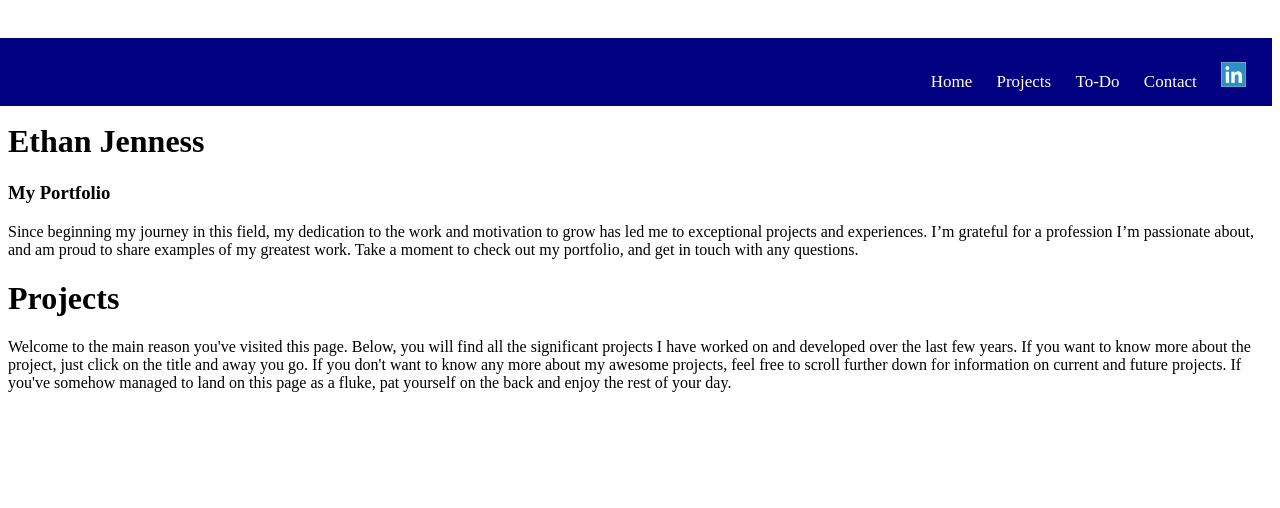
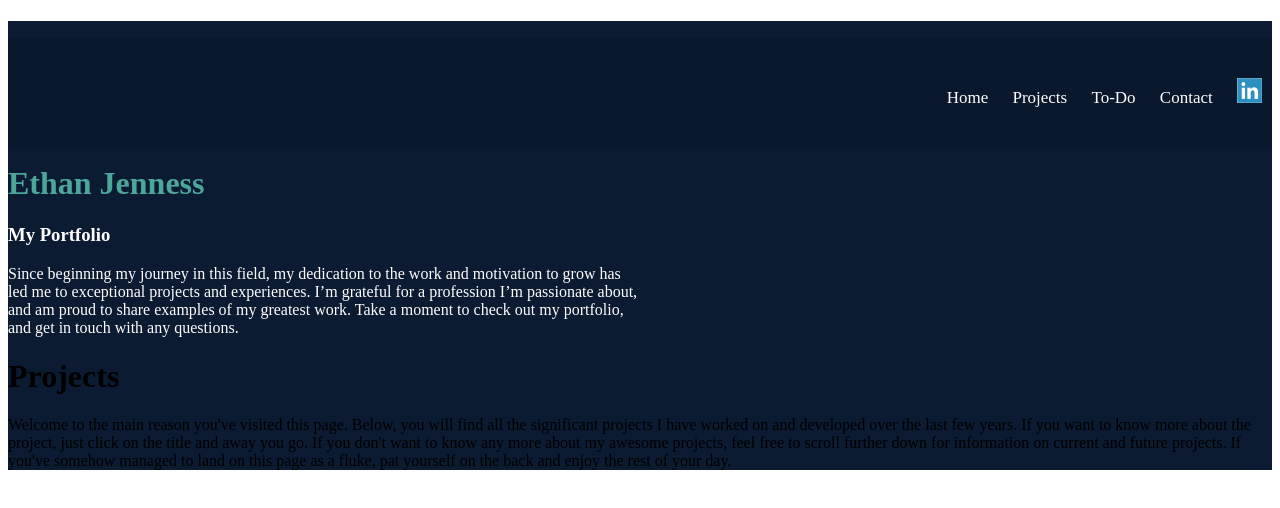
Before and after one commit to ejenness349/Portfolio, a plain HTML site: page Index.html in a window 1280 px wide. Drawn offline with Linux system fonts and the light colour scheme.

Commit message:
Adding some formatting to main information

```diff
--- a/style.css
+++ b/style.css
@@ -4,18 +4,21 @@ nav ul {
     list-style-type: none;
     float: right;
     color: white;
-    text-align: right;
-    padding: 14px 16px;
+    padding: 0;
     font-size: 17px;
     cursor: pointer;
-    background-color: navy;
+    background-color: #0a182d;
     width: 100%;
-
+    height: 80px;
+    vertical-align: middle;
+    text-align: right;
+    padding-top: 30px;
 }
 
 nav ul li {
     display: inline;
     padding: 10px;
+
 }
 
 .LinkedIn-Logo {
@@ -23,3 +26,23 @@ nav ul li {
     height: auto;
     padding-top: 10px;
 }
+
+.main {
+
+    background-color: #0b1b32;
+    width: 100%;
+
+}
+
+heading h1 {
+    color: #4da69a;
+}
+
+heading h3, heading p {
+    color: white;
+    width: 50%;
+}
+
+.main projects {
+    background-color: #4da69a;
+}
```
